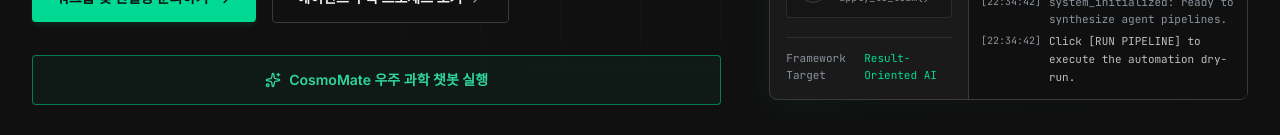
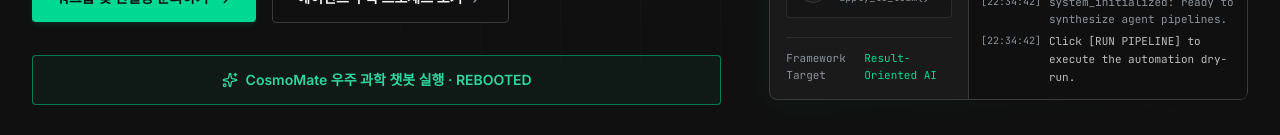
Before and after one commit to sechang405-maker/ai-agent-engineer-portfolio, a React (Vite) app: page / in a window 1280 px wide. Shown: the part 803-938 px from the top of the page. Built offline with nearby package versions, Linux system fonts and the light colour scheme.

Commit message:
Mark CosmoMate chatbot as rebooted

```diff
--- a/src/components/Hero.tsx
+++ b/src/components/Hero.tsx
@@ -78,7 +78,7 @@ export default function Hero({ onContactClick, onFrameworkClick }: HeroProps) {
   id="hero-cosmomate-link"
 >
   <Sparkles className="h-4 w-4" />
-  <span>CosmoMate 우주 과학 챗봇 실행</span>
+  <span>CosmoMate 우주 과학 챗봇 실행 · REBOOTED</span>
 </a>
             <a
               href="https://ai-agent-engineer-portfolio-zkf.streamlit.app/"
```
